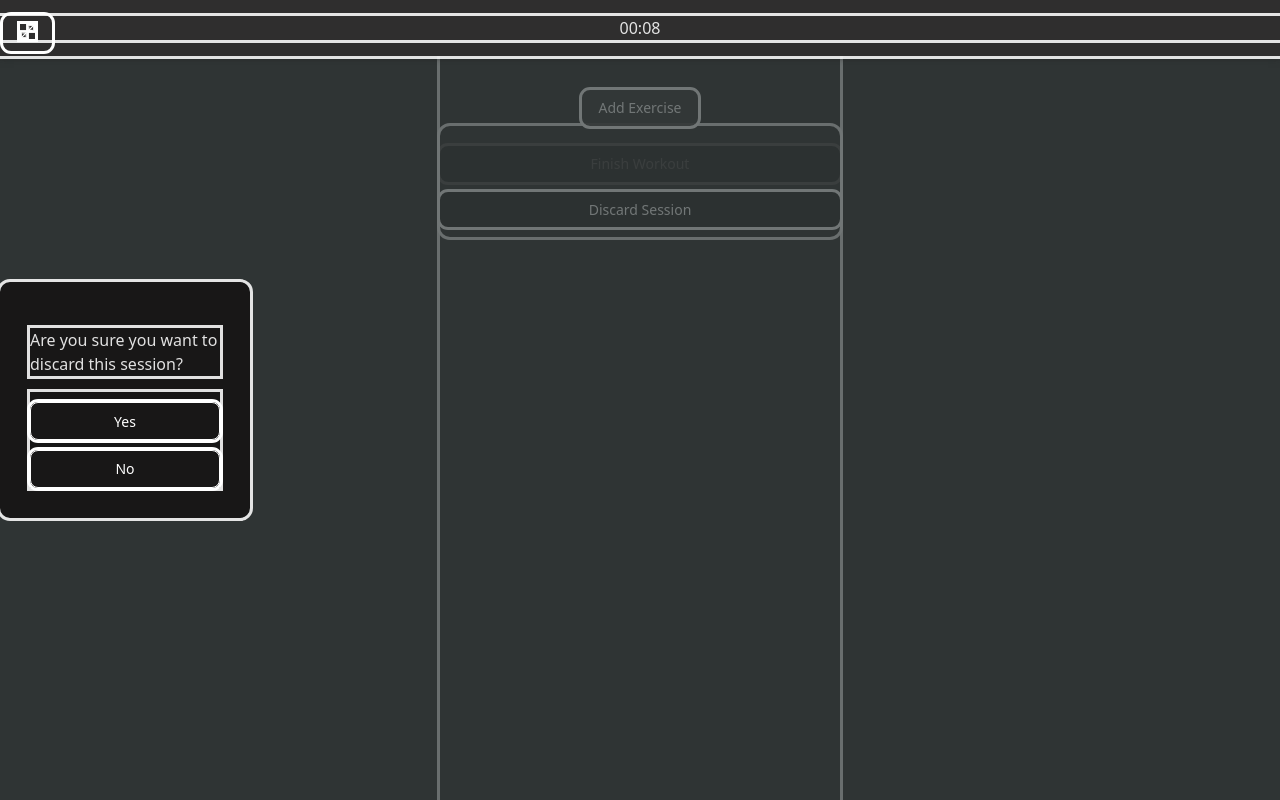
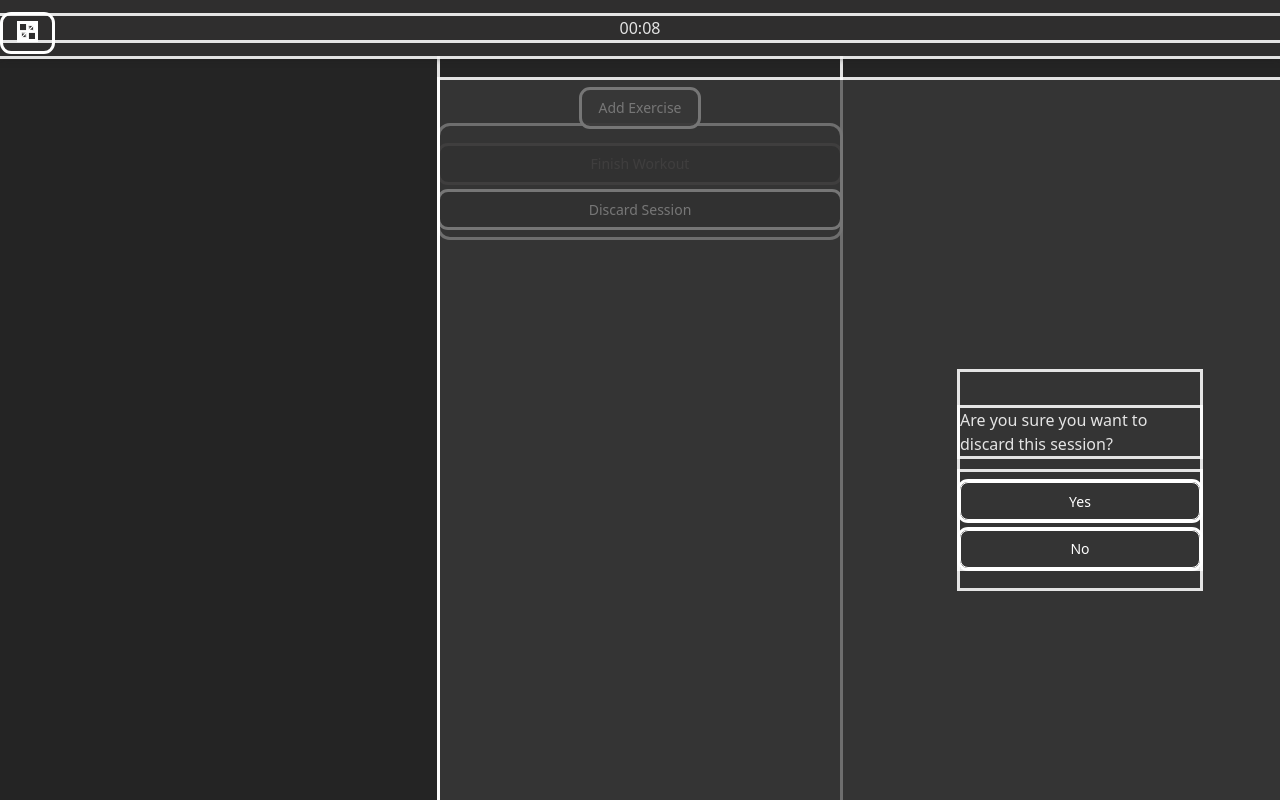
Before and after one commit to ink3rroll/Optymal, a React (Vite) app: page /session in a window 1280 px wide. Both pictures are taken after a click on the button "Discard Session". Built offline with nearby package versions, Linux system fonts and the light colour scheme.

Commit message:
fix: modal copy

```diff
--- a/src/styles/Confirm.css
+++ b/src/styles/Confirm.css
@@ -1,12 +1,12 @@
 .confirm-modal {
-    top: 0;
-    left: 0;
-    background-color: rgba(54, 61, 61, 0.7);
+    display: flex;
     position: fixed;
-    z-index: 101;
-    height: 100%;
     width: 100%;
-    align-content: center;
+    height: 100vh;
+    background-color: rgba(60, 60, 60, 0.7);
+    z-index: 100;
+    align-items: center;
+    justify-content: center;
 }
 
 * {
@@ -14,12 +14,8 @@
 }
 
 .confirm-modal .card {
-    max-width: 250px;
-    height: fit-content;
-    width: fit-content;
-    background-color: #181717;
-    padding: 30px;
-    border-radius: 10px;
+    width: 15em;
+    padding-block: 20px;
 }
 
 .confirm-modal .card button{
```
